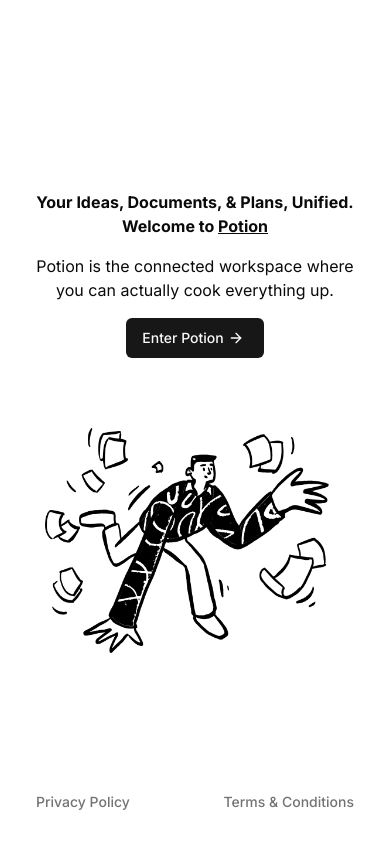
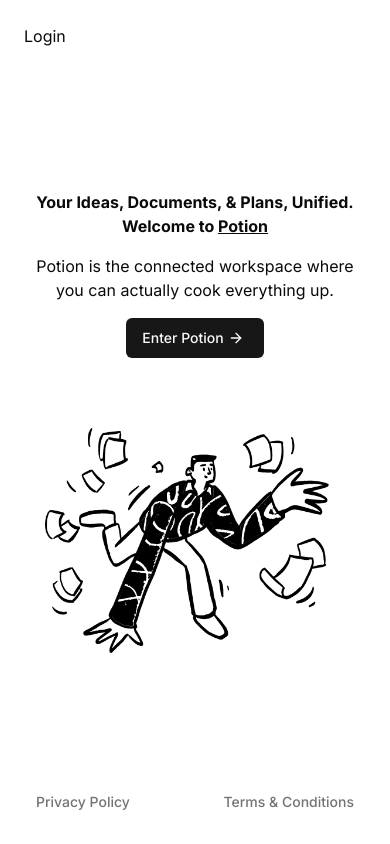
Before and after one commit to princey6sams/potion, a Next.js app: page / in a window 390 px wide. Built offline with nearby package versions, Linux system fonts and the light colour scheme.

Commit message:
Added responsive login button

```diff
--- a/app/(landing)/_components/navbar.tsx
+++ b/app/(landing)/_components/navbar.tsx
@@ -15,6 +15,9 @@
       )}
     >
       <Logo />
+      <div className="md:ml-auto md:justify-end justify-between w-full flex items-center gap-x-2">
+        Login
+      </div>
     </div>
   );
 };
```
